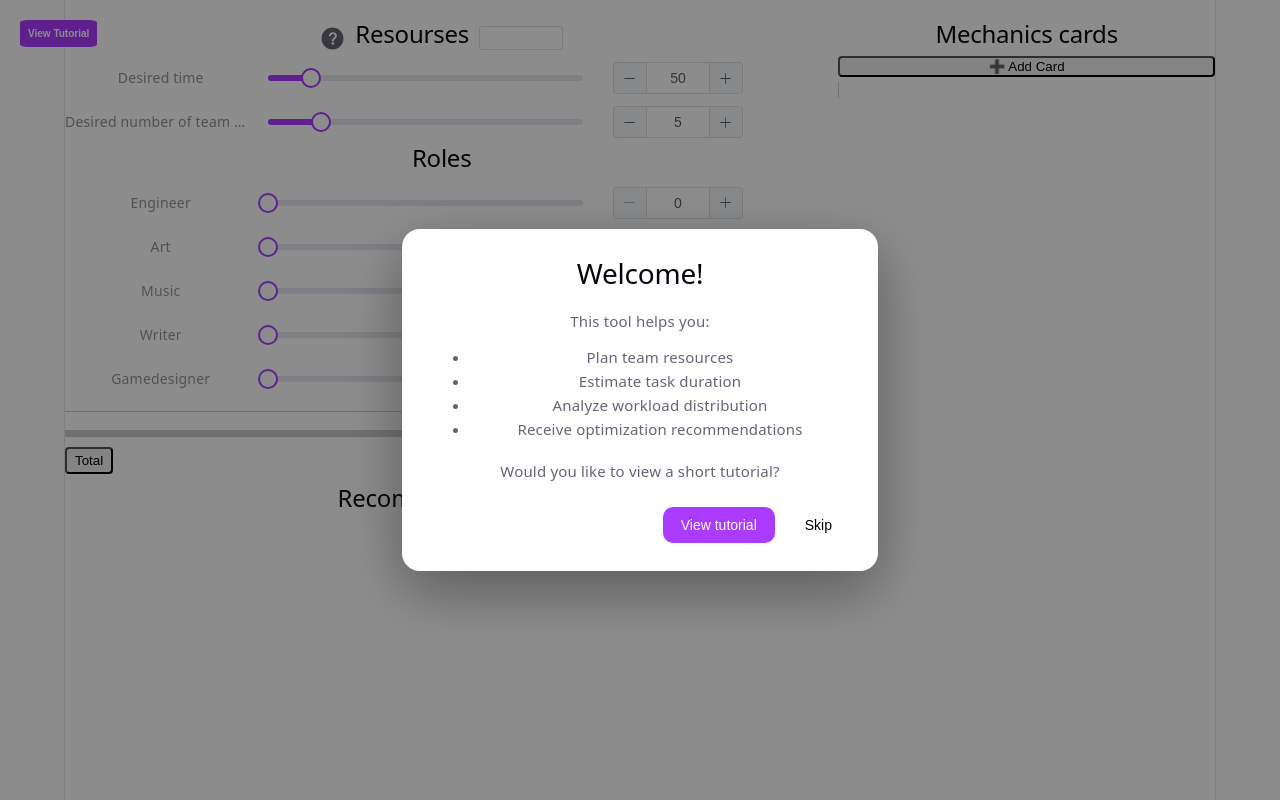
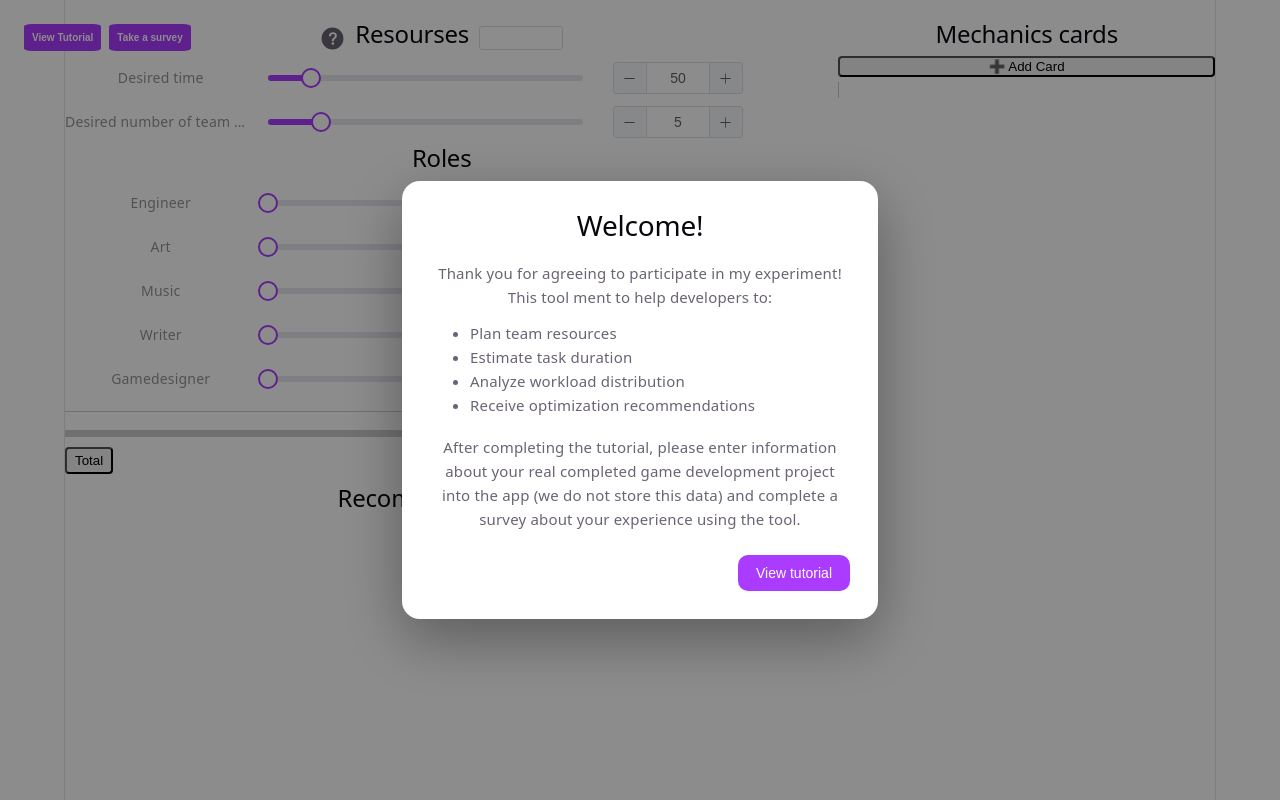
Before and after one commit to Nedodoud/TTCalculator, a Vue app: page / in a window 1280 px wide. Built offline with nearby package versions, Linux system fonts and the light colour scheme.

Commit message:
Experiments

```diff
--- a/src/App.vue
+++ b/src/App.vue
@@ -132,12 +132,22 @@ onUnmounted(() => {
         @close="closeTutorialWelcome"
       />
 
+      <div class="helps-buttons">
         <button
           class="tutorial-open-button"
           @click="startTutorial"
         >
           View Tutorial
         </button>
+
+        <button
+          class="tutorial-open-button"
+          data-tutorial="survey-button"
+          onclick="window.location.href='https://forms.gle/pFZRZLbwSdQJCCgx9';"
+        >
+          Take a survey
+        </button>
+      </div>
 
     <TutorialOverlay
       v-if="showTutorial"
@@ -201,13 +211,17 @@ onUnmounted(() => {
   pointer-events: none;
   z-index: 9999;
 }
-
-.tutorial-open-button {
+.helps-buttons {
 position: fixed;
 
   left: 20px;
   top: 20px;
+  display: flex;
+}
+.tutorial-open-button {
+
   padding: 8px;
+  margin: 4px;
 
   border-radius: 10%;
 
@@ -224,4 +238,5 @@ onUnmounted(() => {
   z-index: 5000;
 }
 
+
 </style>
--- a/src/components/tutorial/TutorialWelcomeModal.vue
+++ b/src/components/tutorial/TutorialWelcomeModal.vue
@@ -9,9 +9,11 @@ function startTutorial() {
   emit("start");
 }
 
+/*
 function skipTutorial() {
   emit("close");
 }
+  */
 
 </script>
 
@@ -27,7 +29,9 @@ function skipTutorial() {
 
       <div class="tutorial-description">
 
-        This tool helps you:
+        Thank you for agreeing to participate in my experiment!
+
+        This tool ment to help developers to:
 
         <ul>
           <li>Plan team resources</li>
@@ -36,8 +40,10 @@ function skipTutorial() {
           <li>Receive optimization recommendations</li>
         </ul>
 
-        Would you like to view a short tutorial?
-
+        After completing the tutorial, please enter information
+        about your real completed game development project into the app
+        (we do not store this data) and complete a survey
+        about your experience using the tool.
       </div>
 
       <div class="tutorial-buttons">
@@ -49,12 +55,14 @@ function skipTutorial() {
           View tutorial
         </button>
 
+        <!--
         <button
           class="tutorial-skip-button"
           @click="skipTutorial"
         >
           Skip
         </button>
+        -->
 
       </div>
 
@@ -113,6 +121,10 @@ function skipTutorial() {
   margin-bottom: 18px;
 }
 
+.tutorial-description ul li{
+  text-align: left;
+}
+
 .tutorial-buttons {
   display: flex;
   justify-content: flex-end;
--- a/src/components/tutorial/tutorialSteps.ts
+++ b/src/components/tutorial/tutorialSteps.ts
@@ -27,9 +27,14 @@ export const tutorialSteps: TutorialStep[] = [
   ,{
     id: "recommendation-priority-buttons",
     text: "Recommendations can be viewed separately for each priority and for the entire project as a whole."
-  },{
+  }
+  ,{
     id: "reset-buttons",
     text: "A button that resets all parameters and mechanics"
   }
+  ,{
+    id: "survey-button",
+    text: "Please take a short survey after trying out features of the app! We would be very grateful for it!"
+  }
 
 ];
```
Lines whose indentation alone changed are shown as unchanged.
